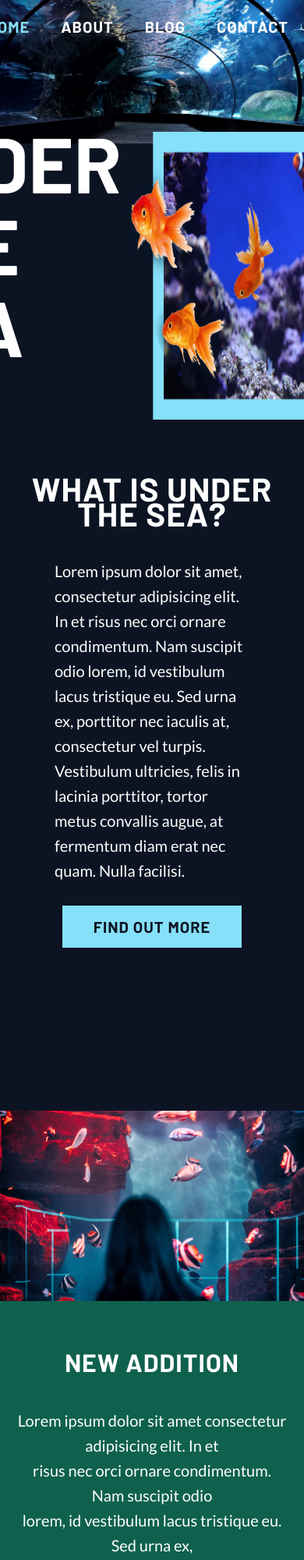
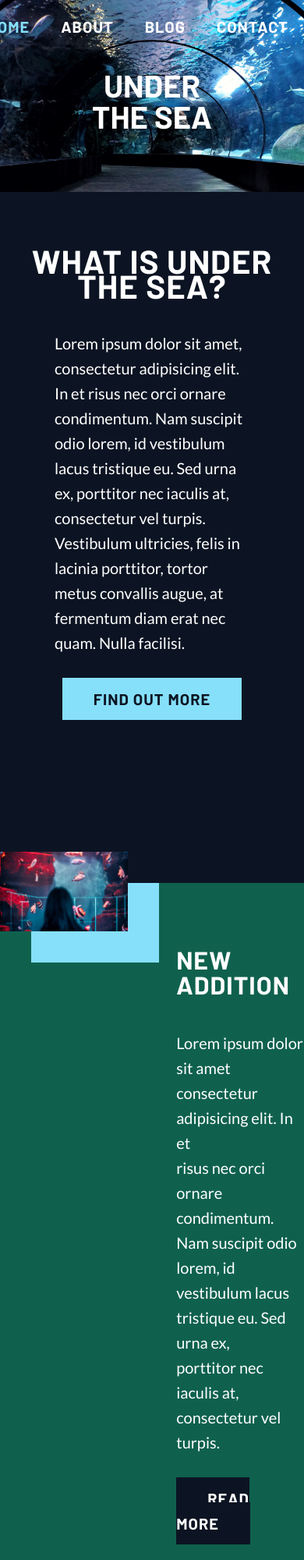
Before and after one commit to nandreola/natalia-andreola-project-two, a plain HTML site: page index.html in a window 390 px wide. Shown: the top 2000 px of the page at 78% size. Drawn offline with Linux system fonts and the light colour scheme.

Commit message:
Responsive main header

```diff
--- a/styles/sass/_responsive.scss
+++ b/styles/sass/_responsive.scss
@@ -2,41 +2,107 @@
     h1 {
         font-size: 10rem;
         line-height: 10.5rem;
-        padding-left: 20px;
+        padding-left: 50px;
     }
 
-    .article-summary {
-        & > * {
-            flex-basis: 48%;
+    // .article-summary {
+    //     & > * {
+    //         flex-basis: 48%;
+    //     }
+
+    //     .article-content-one,
+    //     .article-content-two {
+    //         text-align: center;
+    //         padding: 20px;
+    //     }
+    // }
+}
+
+@media (max-width: 1170px) {
+    // .article-summary {
+    //     flex-direction: column;
+
+    //     & > * {
+    //         width: 100%;
+    //     }
+
+    //     .article-img-one img,
+    //     .article-img-two img {
+    //         transform: none;
+    //         box-shadow: none;
+    //         width: 100%;
+    //     }
+
+    //     .article-img-two {
+    //         order: 0;
+    //     }
+    // }
+}
+
+@media (max-width: 1000px) {
+    .main-page .main-header-content {
+        h1 {
+            font-size: 8rem;
+            line-height: 8rem;
         }
 
-        .article-content-one,
-        .article-content-two {
-            text-align: center;
-            padding: 20px;
+        .main-header-img {
+            margin-top: 0;
+            max-width: 40%;
+            display: block;
         }
     }
 }
 
-
-
-@media (max-width: 1170px) {
-    .article-summary {
-        flex-direction: column;
-
-        & > * {
-            width: 100%;
-        }
-
-        .article-img-one img,
-        .article-img-two img {
-            transform: none;
-            box-shadow: none;
-            width: 100%;
-        }
-
-        .article-img-two {
-            order: 0;
+@media (max-width: 820px) {
+    .main-page .main-header-content {
+        .main-header-title h1 {
+            font-size: 6.5rem;
+            line-height: 6rem;
+            // width: 50%;
         }
     }
 }
+
+@media (max-width: 760px) {
+    .main-page .main-header-content {
+        h1 {
+            text-align: center;
+        }
+    }
+}
+
+@media (max-width: 680px) {
+    .main-page .main-header-content {
+        .main-header-img {
+            display: none;
+        }
+
+        h1 {
+            margin-top: 0;
+
+        }
+    }
+}
+
+@media (max-width: 600px) {
+    .main-page .main-header-content {
+        .main-header-title {
+            width: 50%;
+
+            h1 {
+                font-size: 4rem;
+                line-height: 4rem;
+                padding-left: 0;
+                padding-bottom: 50px;
+            }
+        }
+    }
+}
+
+@media (max-width: 400px) {
+    .main-page {
+        background-size: auto 250px;
+        background-position: 50% 0;
+    }
+}
```
Also changed, not shown: styles/style.css.
